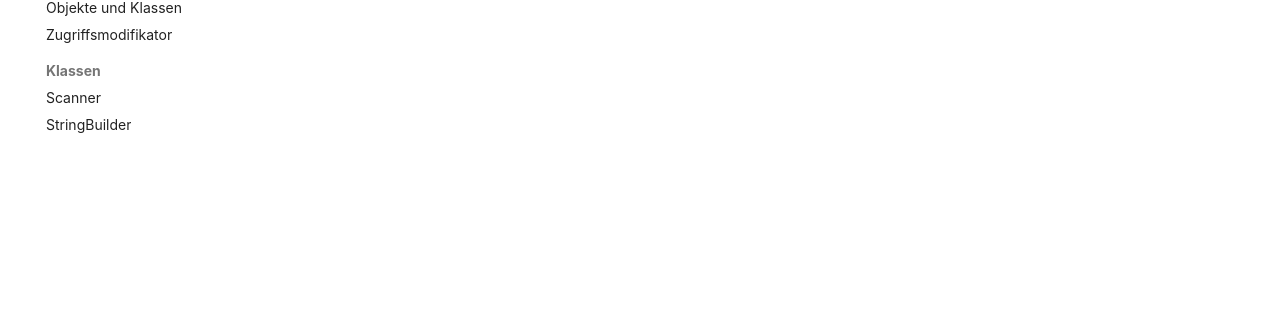
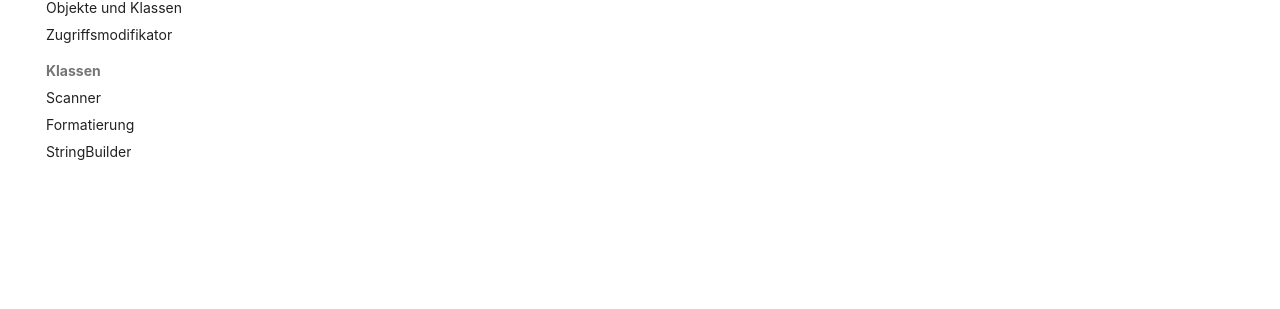
Before and after one commit to ADV25/pr1_doku, an MkDocs documentation site: the page built from docs/index.md, in a window 1280 px wide. Shown: the part 488-797 px from the top of the page. Built offline with MkDocs 1.6.1 and Material for MkDocs 9.7.7, drawn with Linux system fonts in a browser that asks for light colours; a script that is not in the unit is left out.

Commit message:
formating in Navigation

```diff
--- a/mkdocs.yml
+++ b/mkdocs.yml
@@ -18,6 +18,7 @@ nav:
       - Zugriffsmodifikator: objektorientierung/zugriffsmodifikator.md
   - Klassen:
       - Scanner: eingabe/scanner.md
+      - Formatierung: ausgabe/formatierung.md
       - StringBuilder: klassen/stringbuilder.md
 
 theme:
```
